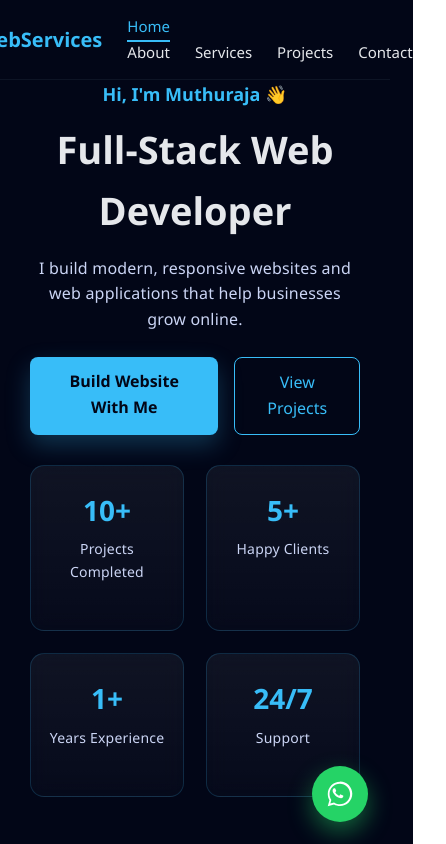
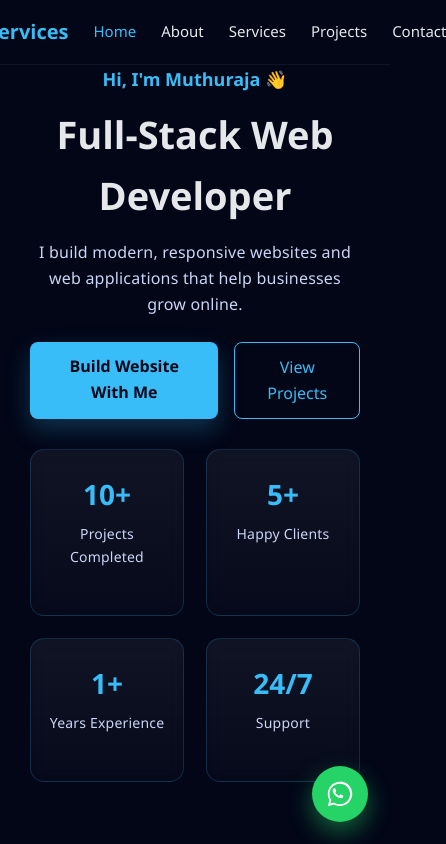
Before and after one commit to Muthuraja-10/Muthuraja-portfolio, a React (Vite) app: page / in a window 390 px wide. Shown: the top 844 px of the page, 446 px wide, since content can reach past the window. Built offline with nearby package versions, Linux system fonts and the light colour scheme.

Commit message:
Improve mobile responsiveness and layout fixes

```diff
--- a/src/index.css
+++ b/src/index.css
@@ -842,3 +842,73 @@ footer {
     white-space: nowrap;
   }
 }
+
+
+/* =======================================
+   🔧 MOBILE & RESPONSIVE FIX PATCH
+======================================= */
+
+/* ---- Safe viewport height (mobile) ---- */
+.hero {
+  min-height: 90svh; /* replaces vh issue on mobile */
+}
+
+/* ---- Fix anchor scroll under sticky navbar ---- */
+section {
+  scroll-margin-top: 90px;
+}
+
+/* ---- Remove duplicate section padding override ---- */
+section {
+  padding: 90px 60px;
+}
+
+@media (max-width: 900px) {
+  section {
+    padding: 80px 24px;
+  }
+}
+
+/* ---- Navbar height consistency ---- */
+.navbar {
+  height: 72px;
+}
+
+/* ---- Mobile navbar fix ---- */
+@media (max-width: 768px) {
+  .navbar {
+    height: 64px;
+    padding: 14px 16px;
+    justify-content: center;
+  }
+}
+
+/* ---- Fix underline jumping issue ---- */
+.navbar nav a.active::after {
+  bottom: -4px;
+}
+
+/* Disable underline animation on very small screens */
+@media (max-width: 480px) {
+  .navbar nav a.active::after {
+    display: none;
+  }
+}
+
+/* ---- Prevent horizontal overflow ---- */
+body {
+  overflow-x: hidden;
+}
+
+/* ---- Services section cut fix ---- */
+.services,
+.projects,
+.contact {
+  overflow: visible;
+}
+
+/* ---- Floating WhatsApp safe area ---- */
+.whatsapp-float {
+  bottom: calc(22px + env(safe-area-inset-bottom));
+  right: calc(22px + env(safe-area-inset-right));
+}
```
